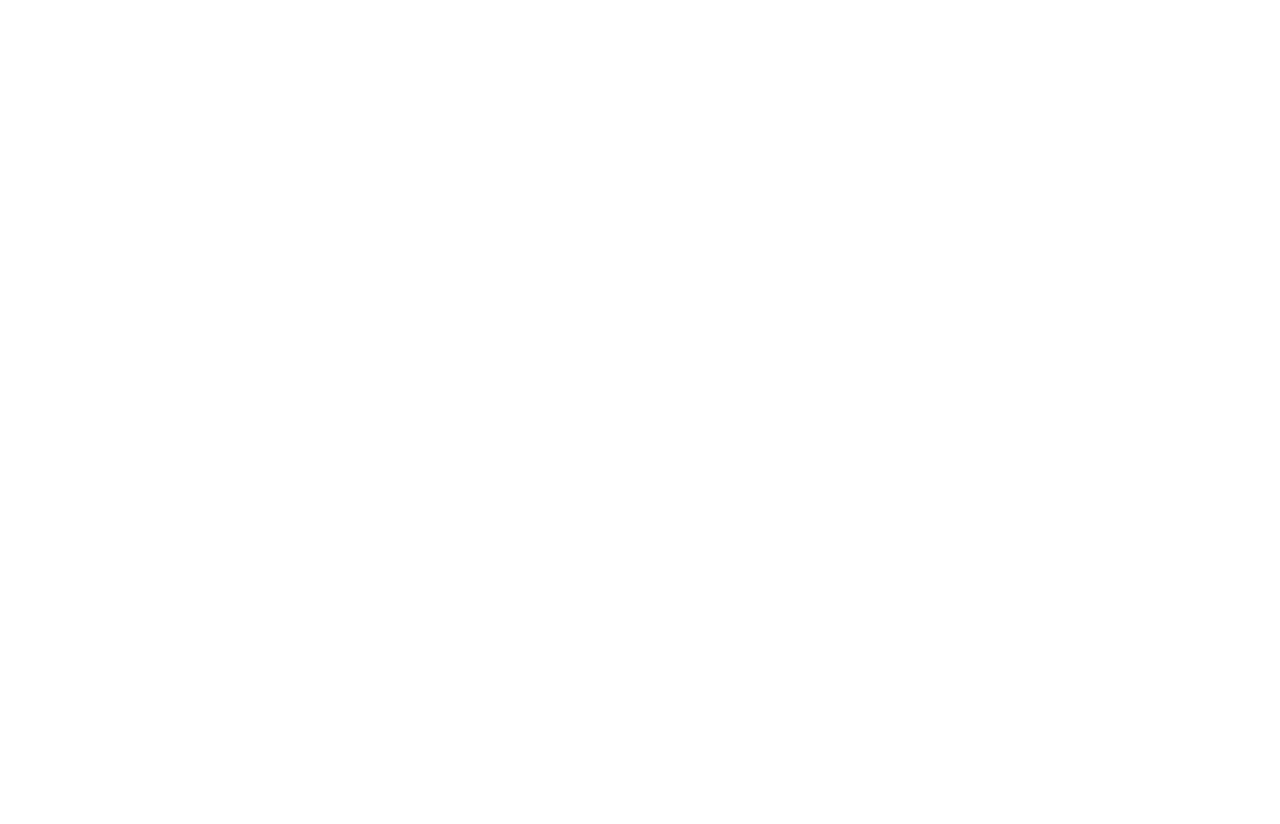
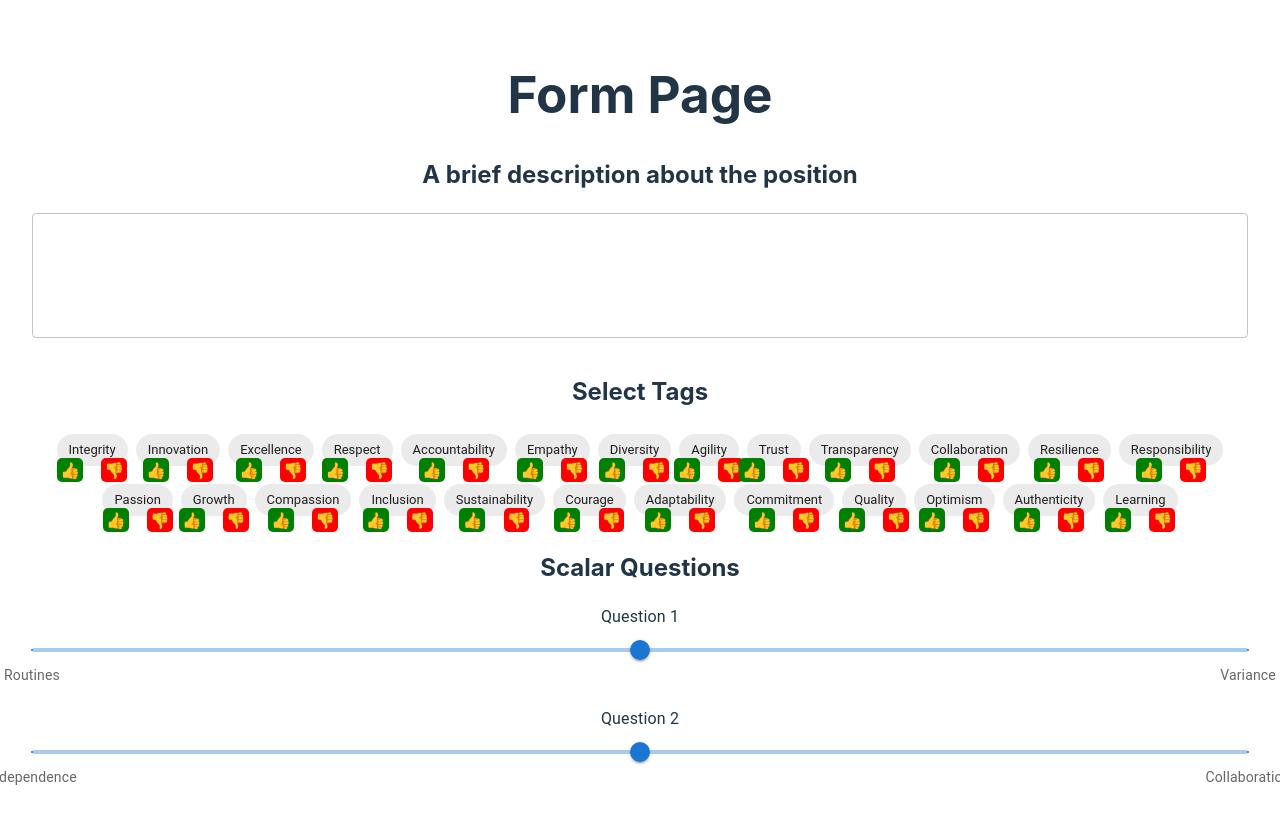
Before and after one commit to Papumaja/junction24, a React (Vite) app: page /review in a window 1280 px wide. Before the commit this address had no page. Shown: the top 824 px of the page. Before the commit the page ends 800 px from the top, so only its background shows below. Built offline with nearby package versions, Linux system fonts and the light colour scheme.

Commit message:
Like-dislike-buttons

```diff
--- a/src/App.jsx
+++ b/src/App.jsx
@@ -2,6 +2,7 @@
 import { BrowserRouter as Router, Routes, Route } from 'react-router-dom';
 import SwipePage from './pages/SwipePage';
 import FormPage from './pages/EmployerFormPage';
+import ReviewFormPage from './pages/ReviewFormPage';
 import { CardsProvider } from './context/CardsContext';
 import JobListingPage from './pages/JobListingPage';
 import JobListingsPage from './pages/JobListingsPage';
@@ -35,6 +36,7 @@
         <Routes>
           <Route exact path="/" element={<SwipePage />} />
           <Route exact path="/employer" element={<FormPage />} />
+          <Route exact path="/review" element={<ReviewFormPage />} />
           <Route
             exact
             path="/employer/listings"
--- /dev/null
+++ b/src/components/Form/Input/ReviewTag.jsx
@@ -0,0 +1,54 @@
+import Box from "@mui/material/Box";
+import Tag from './Tag'
+
+export default function ReviewTag({ tag, selectedTags, onChange }) {
+    return (
+      <div key={tag} style={{position: 'relative', width: 'auto', height: '50px', display: 'inline-block'}}>
+        {/* Tag component (could be a button-like component) */}
+        <Tag tag={tag} selectedTags={selectedTags} onChange={onChange} />
+
+        {/* Overlay buttons */}
+        <div
+          style={{
+            position: 'absolute',
+            bottom: '-2px', // Position from the bottom of the parent (Tag)
+            left: '50%',
+            transform: 'translateX(-50%)', // Center horizontally
+            display: 'flex',
+            justifyContent: 'space-between',
+            width: '70px', // You can adjust the width as needed
+          }}
+        >
+          {/* Like button */}
+          <button
+            style={{
+              padding: '2px 3px',
+              backgroundColor: 'green',
+              color: 'white',
+              border: 'none',
+              borderRadius: '5px',
+              cursor: 'pointer',
+            }}
+            onClick={() => console.log('Liked!')}
+          >
+            👍
+          </button>
+
+          {/* Dislike button */}
+          <button
+            style={{
+              padding: '2px 3px',
+              backgroundColor: 'red',
+              color: 'white',
+              border: 'none',
+              borderRadius: '5px',
+              cursor: 'pointer',
+            }}
+            onClick={() => console.log('Disliked!')}
+          >
+           👎
+          </button>
+        </div>
+      </div>
+    );
+  }
--- a/src/components/Form/Input/Tag.jsx
+++ b/src/components/Form/Input/Tag.jsx
@@ -1,5 +1,5 @@
 // src/components/Form/Input/Tag.js
-
+import * as React from "react";
 import { Chip } from '@mui/material';
 
 export default function Tag({ tag, selectedTags, onChange }) {
--- /dev/null
+++ b/src/pages/ReviewFormPage.jsx
@@ -0,0 +1,73 @@
+import React, { useState } from 'react';
+import { tags } from '../data/tags';
+import { scalars } from '../data/employerScalars';
+import ValueSlider from '../components/Form/Input/ValueSlider';
+import Tag from '../components/Form/Input/Tag';
+import ReviewTag from '../components/Form/Input/ReviewTag';
+import Description from '../components/Form/Input/Description';
+
+const initScalarAnswers = (scalars) =>
+  scalars.reduce((acc, scalar) => {
+    acc[scalar.name] = 5;
+    return acc;
+  }, {});
+
+export default function ReviewFormPage() {
+  const [jobDescription, setJobDescription] = useState('');
+  const [selectedTags, setSelectedTags] = useState([]);
+  const [scalarAnswers, setScalarAnswers] = useState(
+    initScalarAnswers(scalars),
+  );
+
+  const handleTagChange = (tag) => {
+    const newSelectedTags = selectedTags.includes(tag)
+      ? selectedTags.filter((t) => t !== tag)
+      : [...selectedTags, tag];
+
+    setSelectedTags(newSelectedTags);
+  };
+
+  const handleScalarChange = (question, value) => {
+    setScalarAnswers((prevAnswers) => ({
+      ...prevAnswers,
+      [question]: value,
+    }));
+  };
+
+  const sortedTags = [...tags].sort((a, b) => {
+    const aSelected = selectedTags.includes(a);
+    const bSelected = selectedTags.includes(b);
+    if (aSelected && !bSelected) return -1;
+    if (!aSelected && bSelected) return 1;
+    return 0;
+  });
+
+  return (
+    <div>
+      <h1>Form Page</h1>
+      <form>
+        <Description value={jobDescription} onChange={setJobDescription} />
+        <div>
+          <h2>Select Tags</h2>
+          {sortedTags.map((tag) => (
+            <ReviewTag
+              tag={tag}
+              selectedTags={selectedTags}
+              onChange={handleTagChange}
+            />
+          ))}
+        </div>
+        <div>
+          <h2>Scalar Questions</h2>
+          {scalars.map((scalar) => (
+            <ValueSlider
+              scalar={scalar}
+              value={scalarAnswers[scalar.name]}
+              onChange={handleScalarChange}
+            />
+          ))}
+        </div>
+      </form>
+    </div>
+  );
+}
```
